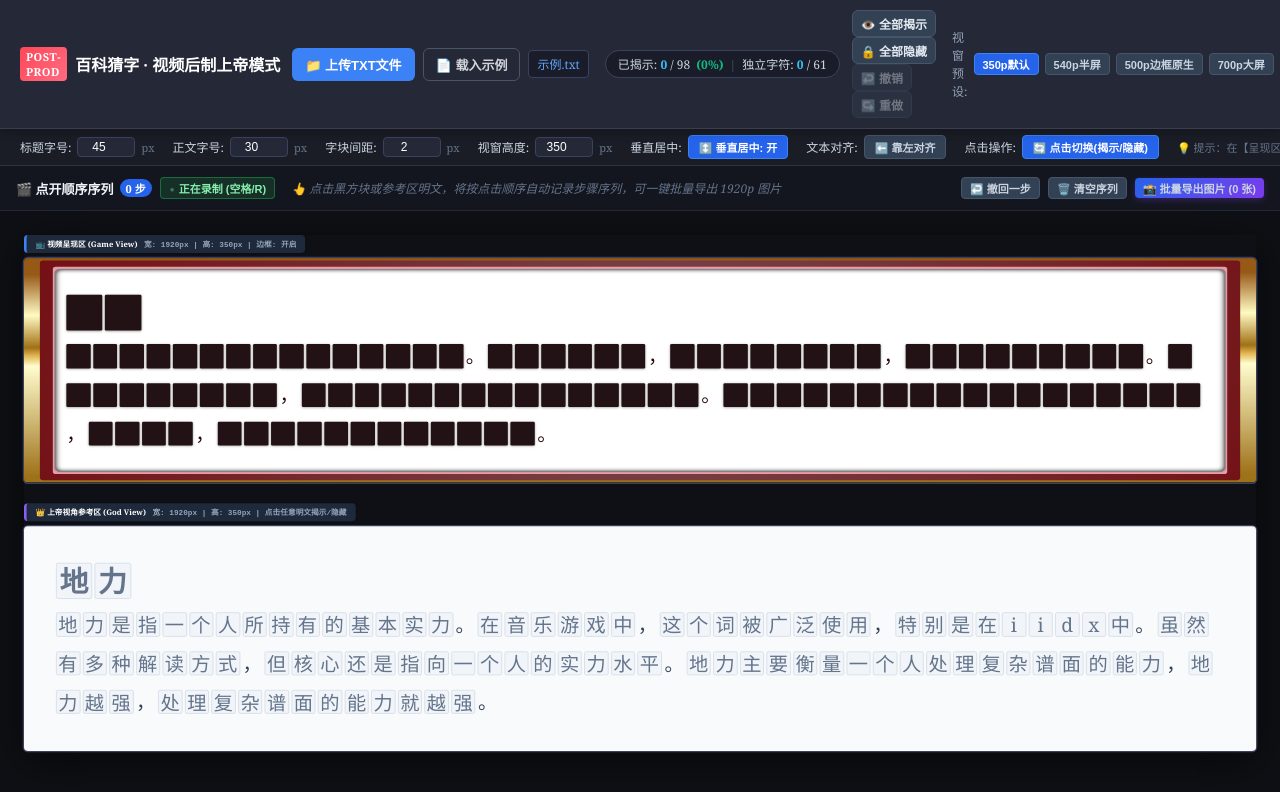
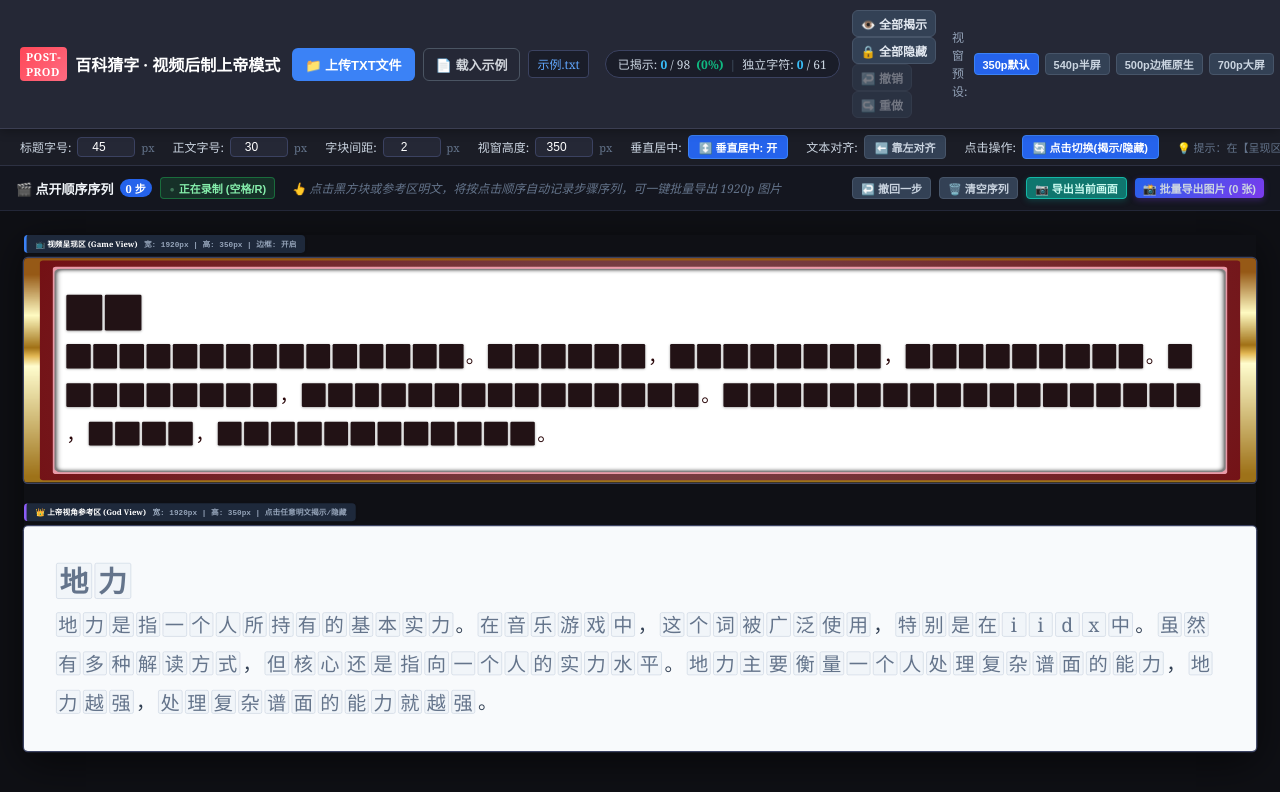
Before and after one commit to MPAMlab/NGU-Digest-GuessWiki, a Vue app: page / in a window 1280 px wide. Shown: the top 792 px of the page. Built offline with nearby package versions, Linux system fonts and the light colour scheme.

Commit message:
feat: add standalone export current frame button to export single 1920p image without sequence recording

```diff
--- a/src/views/GodModeView.vue
+++ b/src/views/GodModeView.vue
@@ -311,6 +311,14 @@
           🗑️ 清空序列
         </button>
         <button
+          class="btn btn-xs export-current-btn"
+          :disabled="isExporting"
+          @click="exportCurrentFrame"
+          title="不开启/不依赖顺序序列，直接将呈现区当前画面导出为一张 1920p 图片"
+        >
+          📷 导出当前画面
+        </button>
+        <button
           class="btn btn-xs btn-primary export-btn"
           :disabled="clickSequence.length === 0 || isExporting"
           @click="openExportModal"
@@ -1015,6 +1023,45 @@ export default defineComponent({
       }
 
       return blob
+    }
+
+    // 导出当前画面（无需开启/不依赖顺序序列，直接将呈现区当前状态导出为一张 1920p 图片）
+    const exportCurrentFrame = async () => {
+      if (isExporting.value) return
+      hoveredChar.value = null
+      isExporting.value = true
+
+      try {
+        showToast('正在导出当前画面 1920p 高清图片...', 'info')
+
+        if (!sessionFontEmbedCSS && upPartRef.value) {
+          try {
+            sessionFontEmbedCSS = await getFontEmbedCSS(upPartRef.value, {
+              preferredFontFormat: 'woff2'
+            })
+          } catch (e) {
+            console.warn('获取字体嵌入样式失败:', e)
+          }
+        }
+
+        const safeTitle = (titleText.value.trim() || '未命名文章').replace(/[\\/:*?"<>|]/g, '_')
+        const filename = `${safeTitle}_当前画面.png`
+        const blob = await captureUpPartBlob()
+
+        const url = URL.createObjectURL(blob)
+        const link = document.createElement('a')
+        link.href = url
+        link.download = filename
+        link.click()
+        setTimeout(() => URL.revokeObjectURL(url), 5000)
+
+        showToast(`🎉 已成功导出当前画面：${filename}`, 'success')
+      } catch (err: any) {
+        console.error('导出当前画面失败:', err)
+        showToast(`导出失败: ${err.message || '渲染异常'}`, 'warning')
+      } finally {
+        isExporting.value = false
+      }
     }
 
     // 打开批量导出配置弹窗
@@ -1445,6 +1492,7 @@ export default defineComponent({
       clearSequence,
       previewStep,
       toggleRecording,
+      exportCurrentFrame,
       openExportModal,
       startExport
     }
@@ -1887,6 +1935,22 @@ select {
   gap: 8px;
   flex-shrink: 0;
   margin-left: auto;
+}
+
+.export-current-btn {
+  background-color: #0f766e;
+  border: 1px solid #14b8a6;
+  color: #ccfbf1;
+  font-weight: 700;
+  box-shadow: 0 2px 6px rgba(13, 148, 136, 0.3);
+}
+
+.export-current-btn:hover:not(:disabled) {
+  background-color: #0d9488;
+  border-color: #2dd4bf;
+  color: #ffffff;
+  box-shadow: 0 4px 12px rgba(20, 184, 166, 0.45);
+  transform: translateY(-1px);
 }
 
 .export-btn {
```
